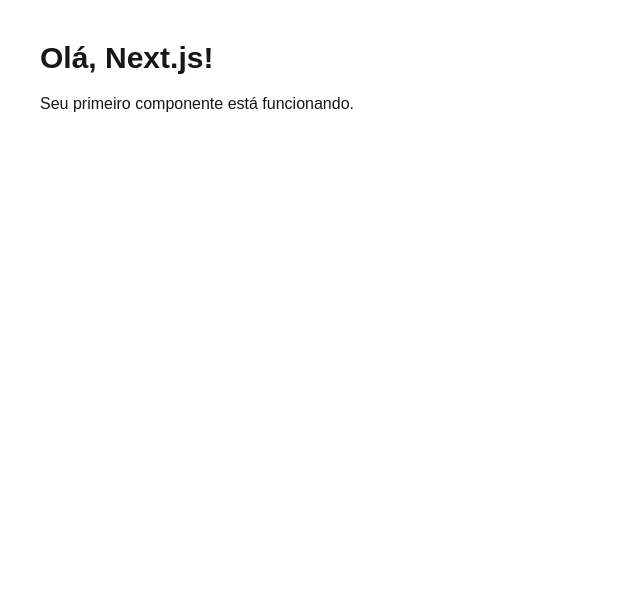
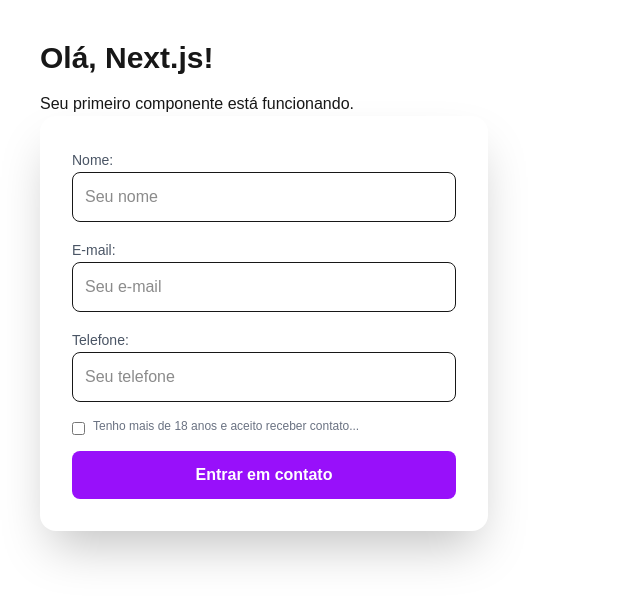
Before and after one commit to joaofroez/cosmora-landing, a Next.js app: page / in a window 1280 px wide. Shown: the top 604 px of the page, without its empty margins (0-640 px from the left). Built offline with nearby package versions, Linux system fonts and the light colour scheme.

Commit message:
add leadforms validation with zod

```diff
--- a/app/page.tsx
+++ b/app/page.tsx
@@ -1,10 +1,15 @@
 import { SolutionCard } from "@/components/SolutionCardProps";
-
+import { LeadForm } from "@/components/LeadForms";
 export default function Home() {
   return (
     <main className="p-10">
       <h1 className="text-3xl font-bold">Olá, Next.js!</h1>
       <p className="mt-4">Seu primeiro componente está funcionando.</p>
+      <LeadForm
+
+
+      />
+
     </main>
   );
 }
--- /dev/null
+++ b/components/LeadForms.tsx
@@ -0,0 +1,71 @@
+// components/LeadForm.tsx
+"use client";
+import { useForm } from "react-hook-form";
+import { zodResolver } from "@hookform/resolvers/zod";
+import { z } from "zod";
+
+// Schema de validação
+const formSchema = z.object({
+    name: z.string().min(2, "Nome muito curto").regex(/^[A-Za-zÀ-ÿ\s]+$/, "O nome deve conter apenas letras"),
+    email: z.string().email("Email inválido"),
+    phone: z.string().min(11, "Celular inválido").regex(/^[0-9]+$/, "O telefone deve conter apenas números"),
+
+    terms: z
+        .boolean()
+        .refine(val => val === true, {
+            message: "Você deve aceitar os termos",
+        }),
+});
+
+type FormData = z.infer<typeof formSchema>;
+
+export function LeadForm() {
+    const { register, handleSubmit, formState: { errors, isSubmitting } } = useForm<FormData>({
+        resolver: zodResolver(formSchema),
+    });
+
+    async function onSubmit(data: FormData) {
+        // Aqui você chamará a Server Action
+        console.log(data);
+        await new Promise(resolve => setTimeout(resolve, 2000)); // Simulação
+        alert("Enviado com sucesso!");
+    }
+
+    return (
+        <form onSubmit={handleSubmit(onSubmit)} className="bg-white p-8 rounded-2xl shadow-2xl w-full max-w-md">
+            <div className="space-y-4">
+                <div>
+                    <label className="text-sm text-gray-600">Nome:</label>
+                    <input {...register("name")} className="w-full border p-3 rounded-lg" placeholder="Seu nome" />
+                    {errors.name && <span className="text-red-500 text-xs">{errors.name.message}</span>}
+                </div>
+                <div>
+                    <label className="text-sm text-gray-600">E-mail:</label>
+                    <input {...register("email")} className="w-full border p-3 rounded-lg" placeholder="Seu e-mail" />
+                    {errors.email && <span className="text-red-500 text-xs">{errors.email.message}</span>}
+                </div>
+                <div>
+                    <label className="text-sm text-gray-600">Telefone:</label>
+                    <input {...register("phone")} className="w-full border p-3 rounded-lg" placeholder="Seu telefone" />
+                    {errors.phone && <span className="text-red-500 text-xs">{errors.phone.message}</span>}
+                </div>
+
+
+
+                <div className="flex items-start gap-2">
+                    <input type="checkbox" {...register("terms")} className="mt-1" />
+                    <span className="text-xs text-gray-500">Tenho mais de 18 anos e aceito receber contato...</span>
+                    {errors.terms && <span className="text-red-500 text-xs">{errors.terms.message}</span>}
+                </div>
+
+
+                <button
+                    disabled={isSubmitting}
+                    className="w-full bg-purple-600 hover:bg-purple-700 text-white font-bold py-3 rounded-lg transition-colors disabled:opacity-50"
+                >
+                    {isSubmitting ? "Enviando..." : "Entrar em contato"}
+                </button>
+            </div>
+        </form>
+    );
+}
```
Also changed, not shown: 1 other file (tests, documents, lock files or other folders).
